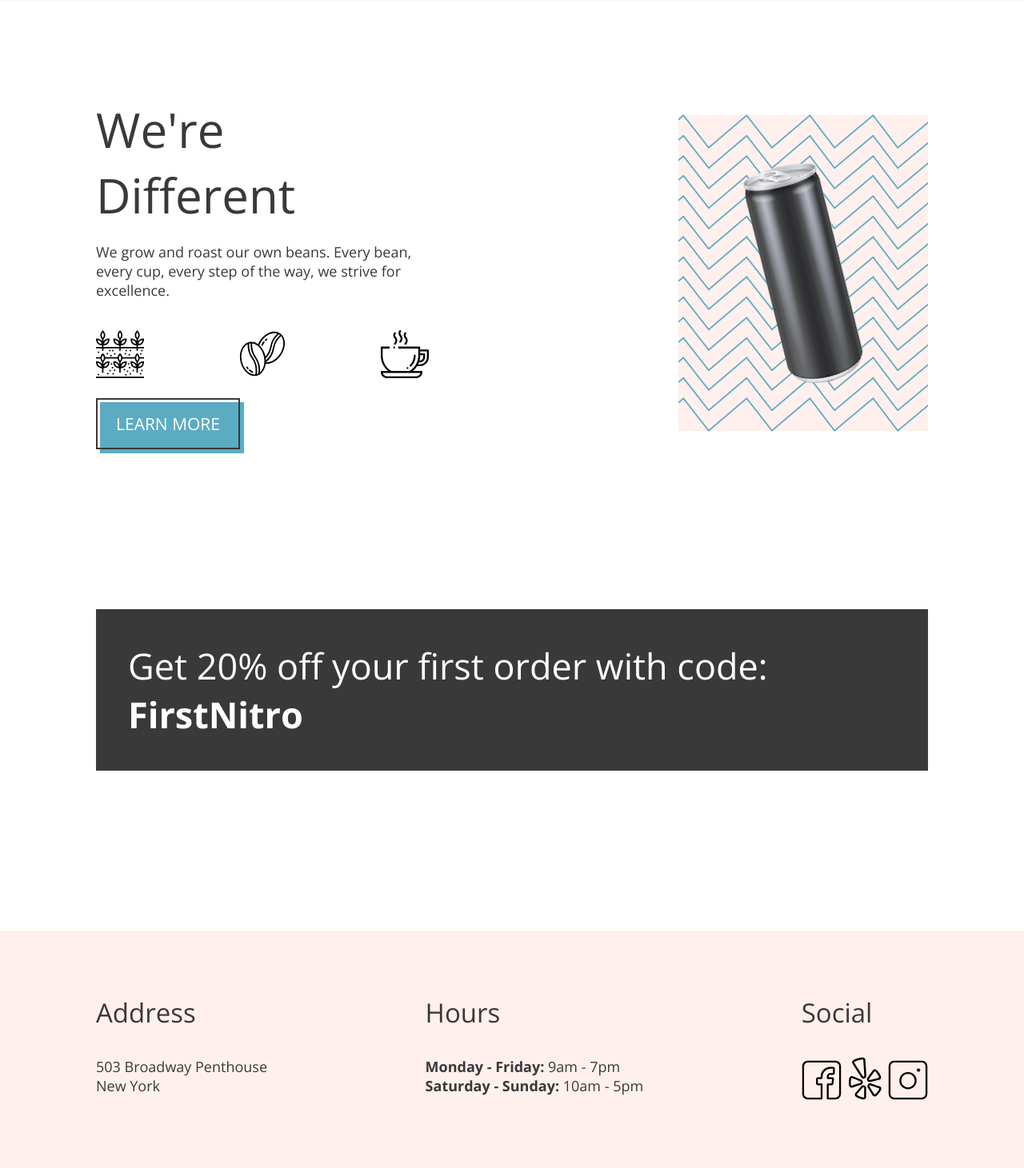
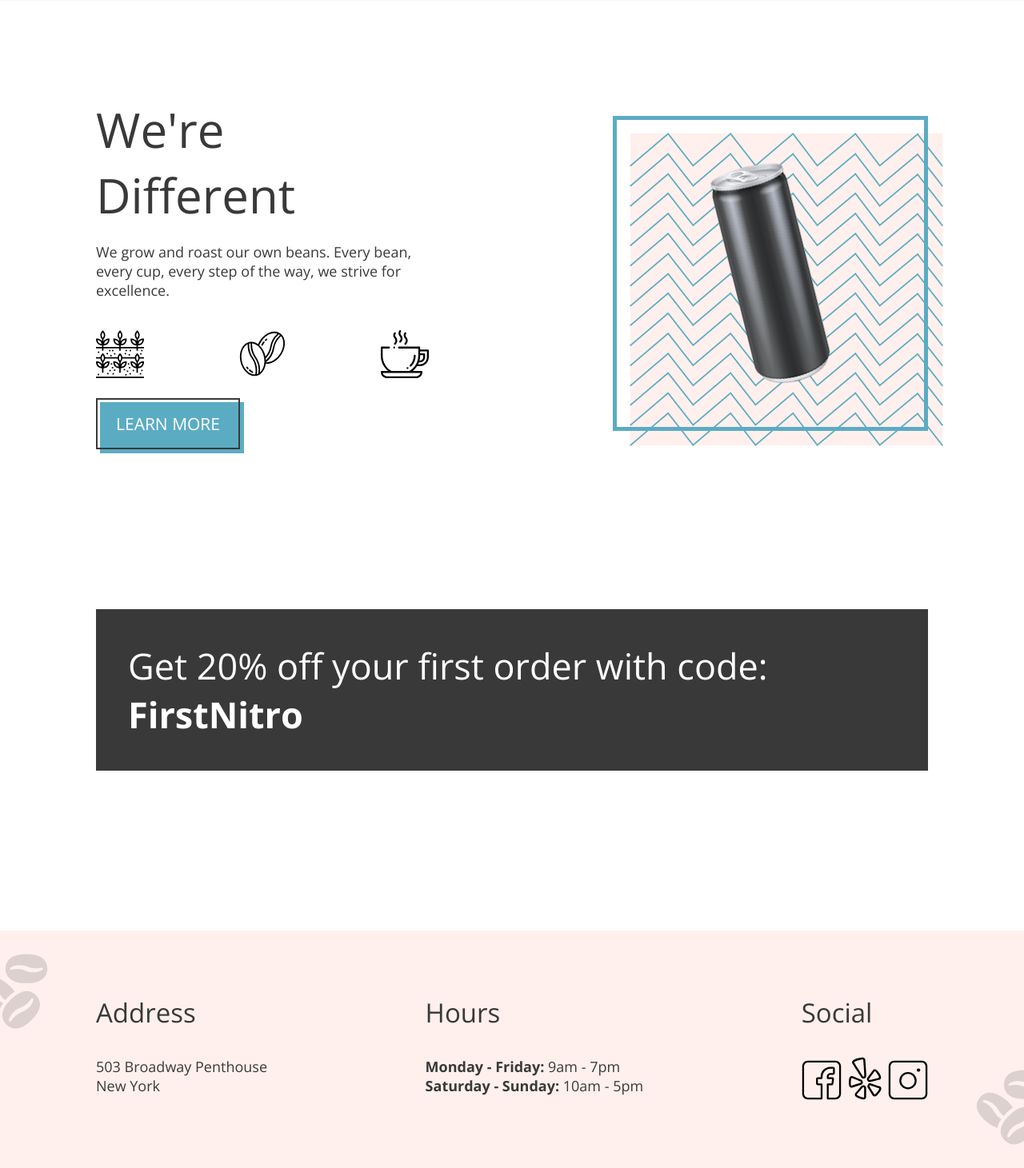
Before and after one commit to nicholas-hucal/coffee-shop, a PHP site: page / in a window 1280 px wide. Shown: the part 1565-3026 px from the top of the page at 80% size. Run offline with PHP 8.4, Linux system fonts and the light colour scheme.

Commit message:
added border around coffee can, and added beans to footer

```diff
--- a/css/global.css
+++ b/css/global.css
@@ -88,9 +88,38 @@ body {
 
 .main-footer {
     background-color: var(--nitro-pink);
+    position: relative;
+    overflow: hidden;
+
+}
+
+.main-footer__contents {
     padding: 5rem 7.5rem;
     display: flex;
     justify-content: space-between;
+}
+
+.main-footer__coffee-beans {
+    position: absolute;
+    width: 100%;
+    height: 100%;
+    background-size: 7rem;
+    opacity: 0.25;
+    background-image: url('../assets/logos/coffee-beans-logo-and-footer.svg');
+    background-repeat:no-repeat;
+}
+
+.main-footer__coffee-beans--left {
+    top: 1.25rem;
+    left: -2.5rem;
+    background-position: left top;
+
+}
+
+.main-footer__coffee-beans--right {
+    bottom: 1.25rem;
+    right: -2.5rem;
+    background-position: right bottom;
 }
 
 .main-footer__heading {
--- a/css/landing.css
+++ b/css/landing.css
@@ -209,18 +209,35 @@
 }
 
 .were-different__image-container {
+    /* background-image: url(../assets/images/coldbrewbackground.png);
+    background-position: center center;
+    background-size: cover; */
+    position: relative;
+    height: 24rem;
+    width:  24rem;
+    display: flex;
+    justify-content: center;
+    align-items: center;
+    border: 5px solid var(--nitro-blue);
+}
+
+.were-different__image {
+    /* padding: 3rem 7.5rem; */
+}
+
+.were-different__image-border-box {
+    position: absolute;
+    top: 1rem;
+    left: 1rem;
+    /* border: 5px solid var(--nitro-blue); */
     background-image: url(../assets/images/coldbrewbackground.png);
     background-position: center center;
     background-size: cover;
-    width: 30%;
-    display: flex;
-    justify-content: center;
-    align-items: center;
+    height: 24.5rem;
+    width:  24.5rem;
+    z-index: -1;
 }
 
-.were-different__image {
-    padding: 3.75rem;
-}
 /* ############ were-different end ############# */
 
 
--- a/index.html
+++ b/index.html
@@ -118,6 +118,7 @@
             </div>
             <div class="were-different__image-container">
                 <img class="were-different__image" src="./assets/images/tiltedcan.png"/>
+                <div class="were-different__image-border-box"></div>
             </div>
         </section>
         <section class="discount">
@@ -128,6 +129,9 @@
         </section>
     </main>
     <footer class="main-footer">
+        <div class="main-footer__coffee-beans main-footer__coffee-beans--left"></div>
+        <div class="main-footer__coffee-beans main-footer__coffee-beans--right"></div>
+        <div class="main-footer__contents">
             <div id="address" class="main-footer__card">
                 <h3 class="main-footer__heading">Address</h3>
                 <p class="main-footer__details">503 Broadway Penthouse</p>
@@ -144,6 +148,7 @@
                 <a href="https://yelp.com"><img class="main-footer__social-media-icons" src="./assets/images/Yelp-Icon.svg" alt="Yelp" /></a>
                 <a href="https://instagram.com"><img class="main-footer__social-media-icons" src="./assets/images/Instagram-Icon.svg" alt="Instagram" /></a>
             </div>
+        </div>
     </footer>
 
 
```
Lines whose indentation alone changed are shown as unchanged.
